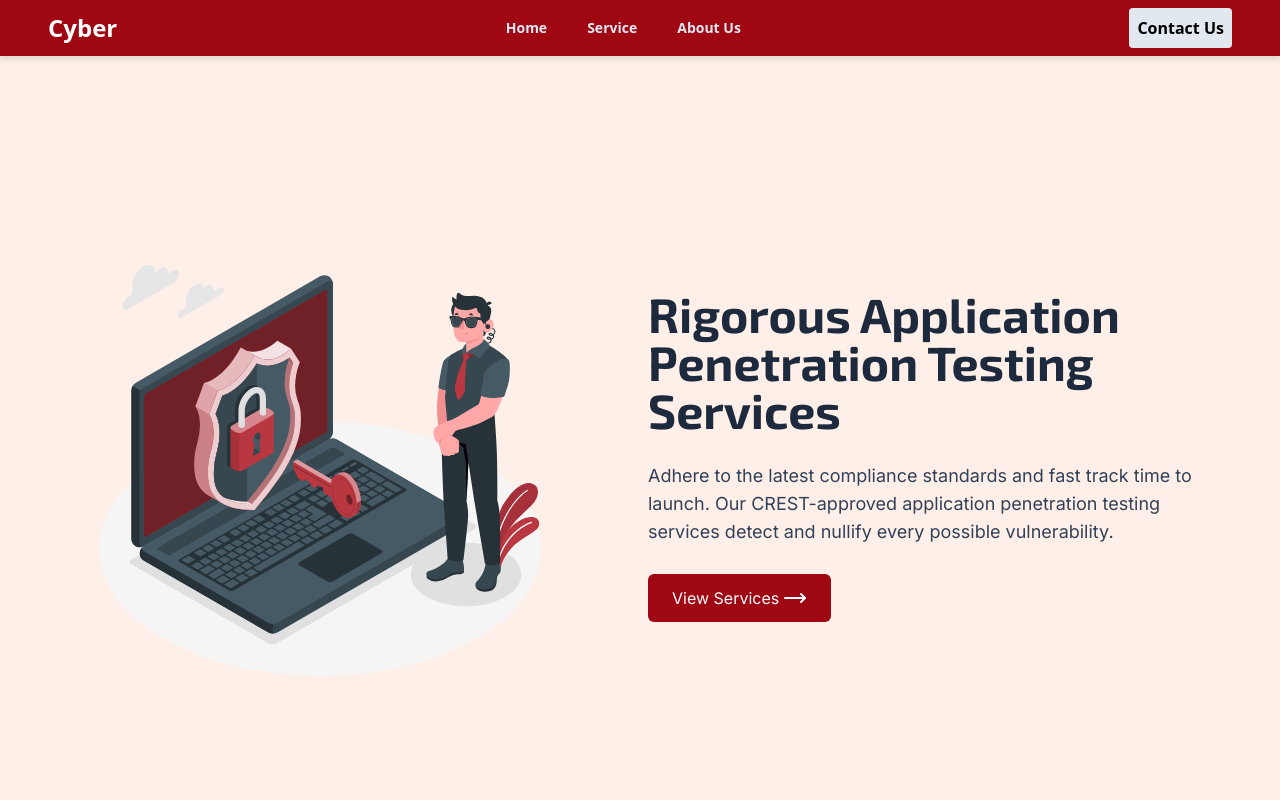
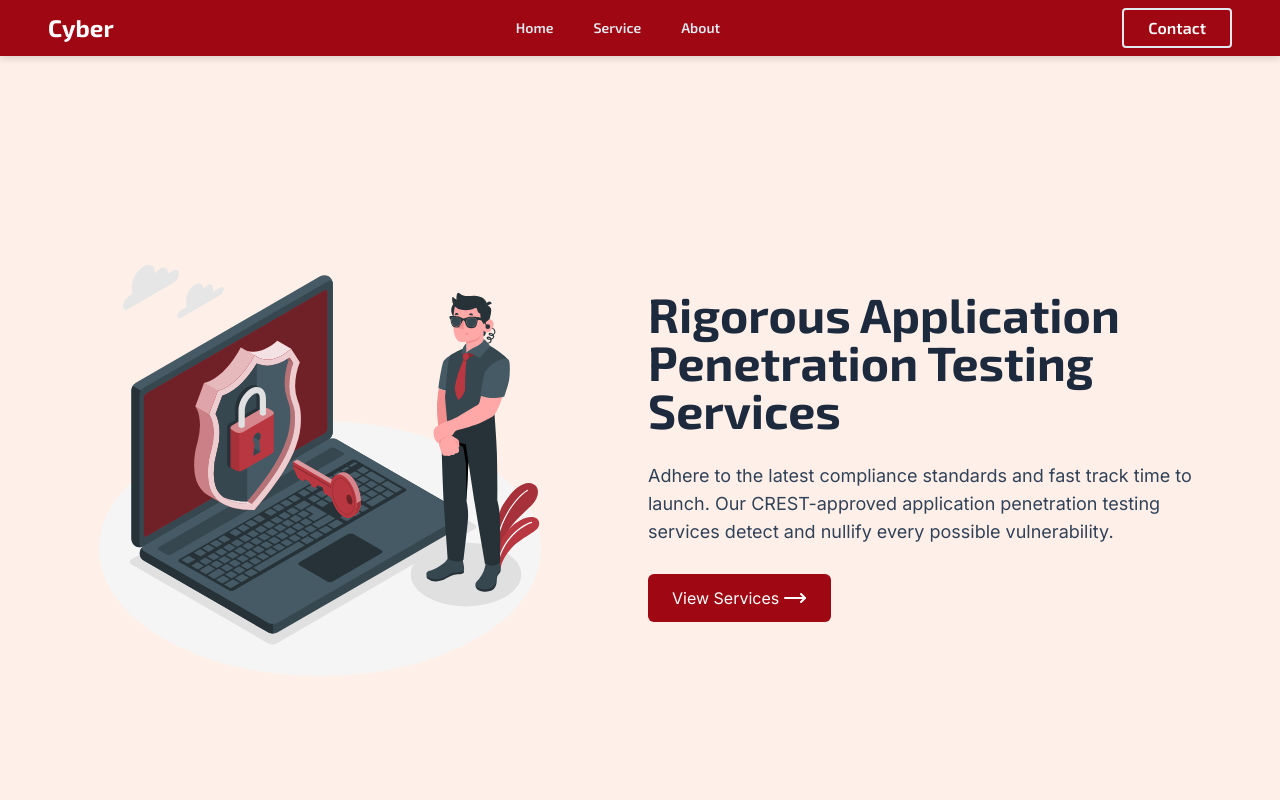
Before and after one commit to AndrickSilva/cyber, a React (Vite) app: page / in a window 1280 px wide. Shown: the top 800 px of the page. Built offline with nearby package versions, Linux system fonts and the light colour scheme; no server answers.

Commit message:
refactor Contact, Footer, Home, and Navbar components for consistency; update styles and link texts

```diff
--- a/src/components/Contact.jsx
+++ b/src/components/Contact.jsx
@@ -30,7 +30,7 @@ const Contact = () => {
 
       <form
         onSubmit={handleSubmit}
-        className="mt-28 flex w-1/3 mx-auto flex-col gap-4"
+        className="mt-28 flex w-[450px] mx-auto flex-col gap-4"
       >
         <div className="flex flex-col gap-1">
           <label htmlFor="email" className="font-medium">Your email</label>
--- a/src/components/Footer.jsx
+++ b/src/components/Footer.jsx
@@ -22,7 +22,7 @@ const Footer = () => {
                 About
             </a>
             <a href="#contact" className="text-sm transition-colors duration-300 text-gray-200 hover:text-tertiary">
-                Contact Us
+                Contact
             </a>
         </div>
         <p className="mt-6 text-sm text-gray-500 lg:mt-0 dark:text-gray-400">© Copyright 2001 Cyber.</p>
--- a/src/components/Home.jsx
+++ b/src/components/Home.jsx
@@ -16,10 +16,10 @@ const Home = () => {
             detect and nullify every possible vulnerability.
           </p>
         </div>
-      <button className="group bg-gradient-to-r bg-primary hover:bg-red-700 transition duration-300 ease-out cursor-pointer mt-7  text-white py-3 px-6 rounded-md flex items-center justify-center gap-1">
+      <a href="#service" className="w-fit group bg-gradient-to-r bg-primary hover:bg-red-700 transition duration-300 ease-out cursor-pointer mt-7  text-white py-3 px-6 rounded-md flex items-center justify-center gap-1">
         <span>View Services</span>
         <MoveRight className="group-hover:translate-x-1.5 transition duration-300 ease-out"/>
-        </button>
+        </a>
       </div>
     </div>
   );
--- a/src/components/Navbar.jsx
+++ b/src/components/Navbar.jsx
@@ -2,15 +2,15 @@ import React from "react";
 // import reactLogo from '../assets/react.svg'
 const Navbar = () => {
 return (
-        <nav className="bg-primary flex justify-between items-center py-2 px-12 drop-shadow-md font-semibold sticky top-0 z-50">
+        <nav className="bg-primary flex justify-between items-center py-2 px-12 drop-shadow-md font-semibold sticky top-0 z-50 font-exo">
                 {/* <img src={reactLogo} /> */}
                 <h1 className="font-bold text-2xl text-white">Cyber</h1>
                 <div className="flex gap-10 text-sm">
                         <a href="#home" className="text-slate-200 hover:text-white">Home</a>
                         <a href="#service" className="text-slate-200 hover:text-white">Service</a>
-                        <a href="#about" className="text-slate-200 hover:text-white">About Us</a>
+                        <a href="#about" className="text-slate-200 hover:text-white">About</a>
                 </div>
-                <a href="#contact" className="bg-slate-200 px-2 py-2 rounded-sm hover:bg-white transition duration-300 ease-out">Contact Us</a>
+                <a href="#contact" className="text-white border-2 border-slate-200 px-6 py-1.5 rounded-sm hover:bg-white hover:text-primary transition duration-300 ease-out">Contact</a>
         </nav>
 );
 };
```
